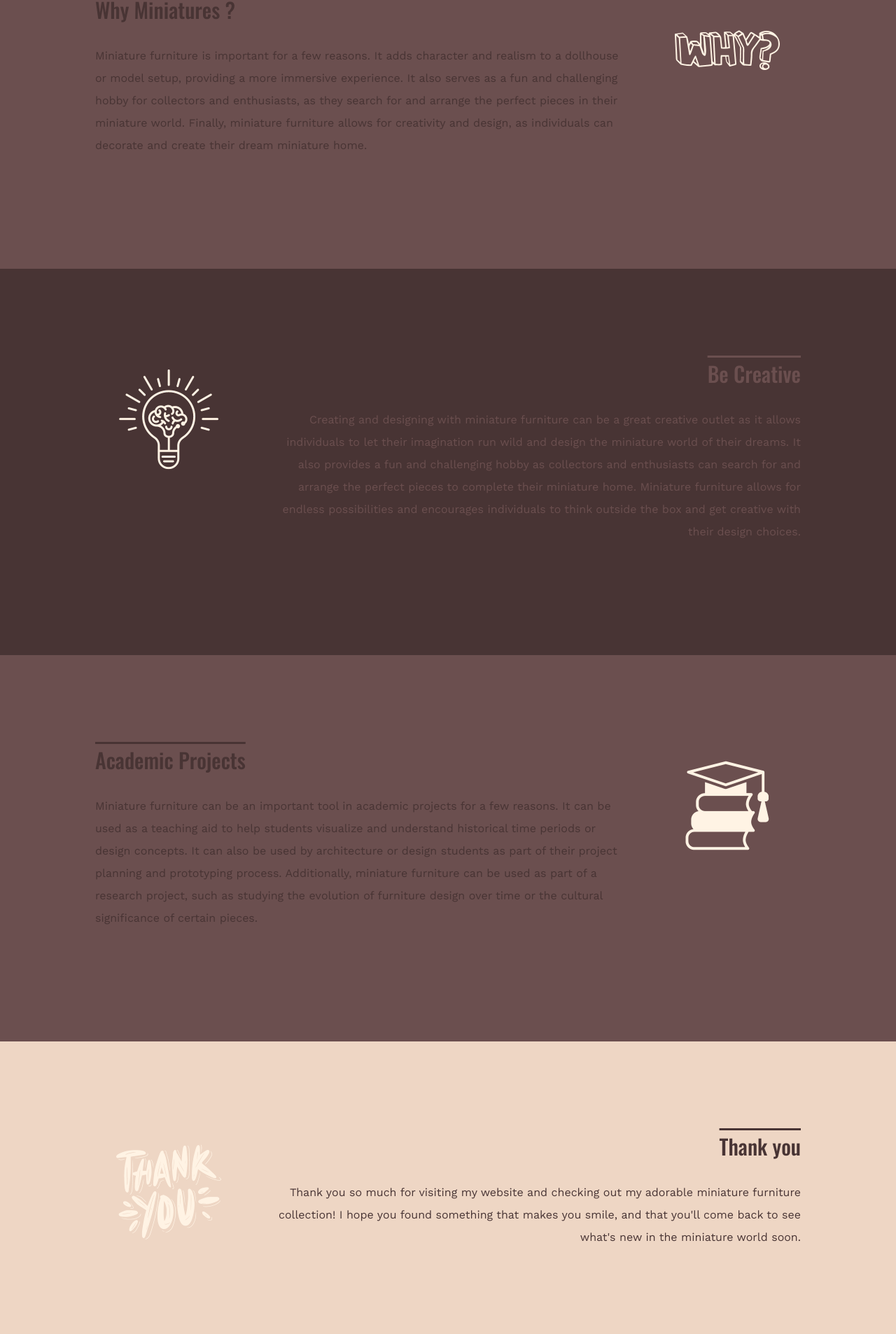
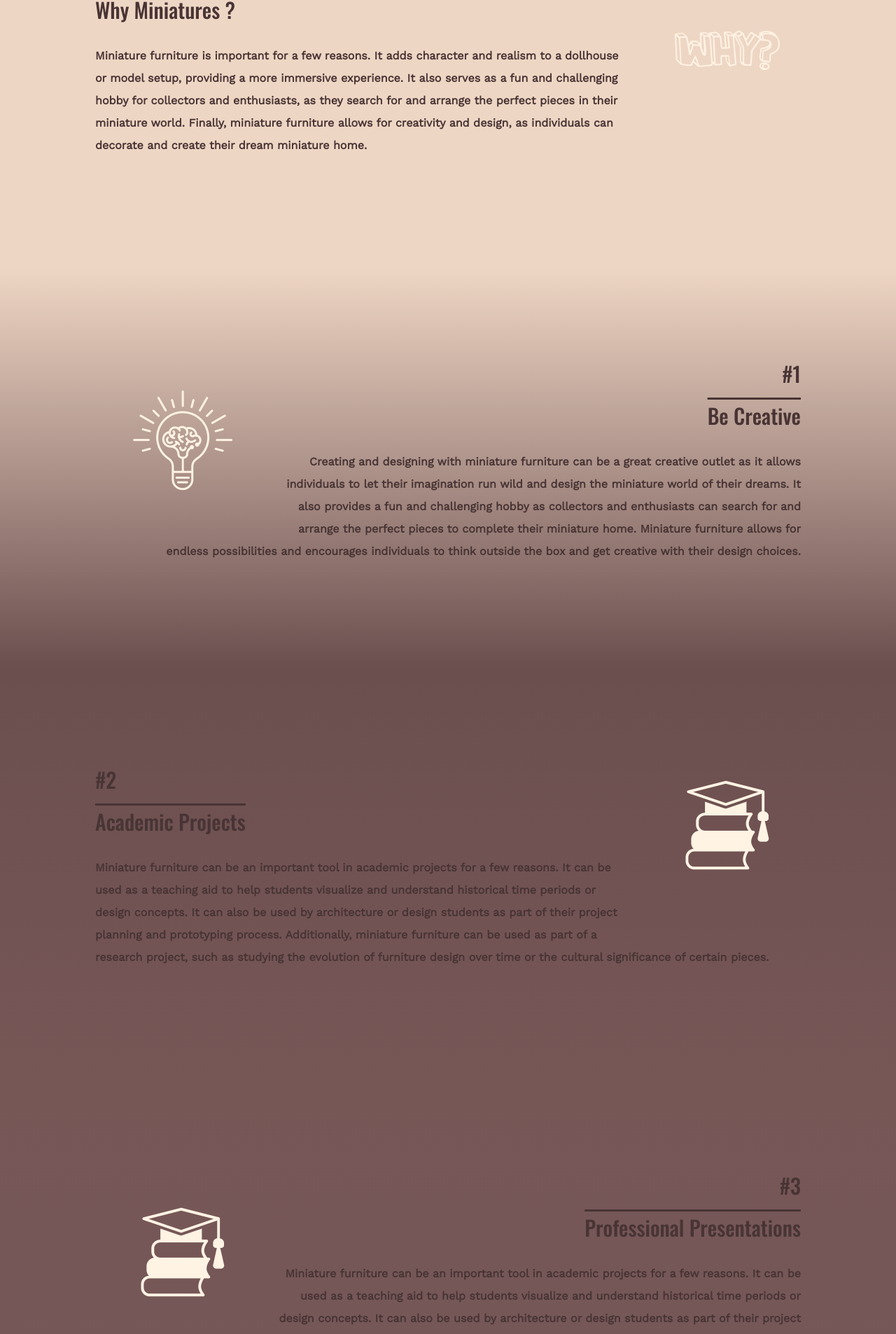
Before and after one commit to ChristopherShawCodes/Cozy-Cottage-Miniatures, a React (Create React App) app: page / in a window 1280 px wide. Shown: the part 3456-5362 px from the top of the page at 70% size. Built offline with nearby package versions, Linux system fonts and the light colour scheme.

Commit message:
added transitions to story block components

```diff
--- a/src/Components/Home/Home.css
+++ b/src/Components/Home/Home.css
@@ -298,12 +298,6 @@ a {
     overflow: hidden;
 }
 
-
-
-.creative{
-    color:var(--brownHoverColor)
-}
-
 .learn-more{
     width: 50%;
 }
@@ -329,6 +323,7 @@ a {
   min-height: 100vh;
   margin-top: 5rem;
   line-height: 2;
+  font-weight: 900;
 }
 
 .story-bg {
@@ -337,20 +332,36 @@ a {
   margin: 0 auto;
 }
 
-.story-bg.ship {
-  background-color: var(--brownHoverColor);
+.ours{
+    background: rgb(238,214,196);
+    background: linear-gradient(0deg, rgba(238,214,196,1) 0%, rgba(255,243,228,1) 41%);
 }
 
-.story-bg.seattle {
-  background-color: var(--brownColor);
+.story-bg.why {
+    background: rgb(238,214,196);
 }
 
-.story-bg.cat {
-    background-color: var(--brownHoverColor);
+.story-bg.creative {
+    background: rgb(107,79,79);
+    background: linear-gradient(0deg, rgba(107,79,79,1) 2%, rgba(238,214,196,1) 100%);}
+
+
+.story-bg.academic {
+    background: rgb(72,52,52);
+    background: linear-gradient(0deg, rgb(119, 86, 86) 0%, rgba(107,79,79,1) 100%);
+
 }
 
-.story-bg.bag {
-    background-color: var(--lightBrown);
+
+.professional{
+    background: rgb(107,79,79);
+    font-weight: 900;
+    background: linear-gradient(0deg, rgb(116, 88, 88) 0%, rgba(119,86,86,1) 100%);}
+
+
+.story-bg.thanks{
+    background: rgb(238,214,196);
+    background: linear-gradient(0deg, rgba(238,214,196,1) 0%, rgb(117, 88, 88) 100%);
 }
 
 .story-row {
@@ -365,9 +376,8 @@ a {
 
 .story-img {
   width: 25rem;
+  margin: 0 auto;
   float: left;
-  -webkit-transform: translate(-2rem, -3rem);
-  transform: translate(-2rem, -3rem);
 }
 
 .story-img.floatRight {
@@ -386,18 +396,20 @@ a {
 
 /* CONTACT SECTION */
 
-.content-container{
-    height: 100%;
-}
+
 
 .content-container h1{
-    padding-top: 10%;
+    padding-top: 25%;
+    background: none;
+    background: rgb(255,243,228);
+    background: linear-gradient(0deg, rgba(255,243,228,1) 0%, rgb(241, 213, 195) 100%);
 }
 
 .contact-section {
   position: relative;
   background-color: inherit;
   min-height: 50vh;
+  padding-top: 2rem;
 }
 
 .contact-text {
@@ -417,7 +429,6 @@ a {
     scale: 1.15;
     cursor: default;
 }
-
 
 
 #form {
@@ -550,9 +561,6 @@ a {
     clear: both;
   }
 
-  #color-correct{
-    color: red;
-  }
 
   .heading-primary-main {
     display: block;
--- a/src/Components/Home/Home.js
+++ b/src/Components/Home/Home.js
@@ -68,8 +68,8 @@ const Home = () => {
       </div>
 
 
-      <div className="story-wrap">
-        <div className="story-bg">
+      <div className="story-wrap ours">
+        <div className="story-bg ours">
           <div className="story-row">
             <img src={miniature} alt="story start" className="story-img" />
             <h2 className="story-heading">Our Miniatures</h2>
@@ -79,9 +79,9 @@ const Home = () => {
           </div>
         </div>
 
-        <div className="story-bg ship">
+        <div className="story-bg why">
           <div className="story-row textLeft">
-            <img src={why}alt="story ship" className="story-img floatRight" />
+            <img src={why}alt="story why" className="story-img floatRight" />
             <h2 className="story-heading" id='color-correct'>Why Miniatures ?</h2>
             <p className="story-text">
             Miniature furniture is important for a few reasons. It adds character and realism to a dollhouse or model setup, providing a more immersive experience. It also serves as a fun and challenging hobby for collectors and enthusiasts, as they search for and arrange the perfect pieces in their miniature world. Finally, miniature furniture allows for creativity and design, as individuals can decorate and create their dream miniature home.
@@ -89,31 +89,44 @@ const Home = () => {
           </div>
         </div>
 
-        <div className="story-bg seattle">
+        <div className="story-bg creative ">
           <div className="story-row">
-            <img src={creative} alt="story seattle" className="story-img" />
-            <h2 className="story-heading creative">Be Creative</h2>
+            <img src={creative} alt="story creative" className="story-img" />
+            <h2>#1</h2>
+            <h2 className="story-heading" id='creative'>Be Creative</h2>
             <p className="story-text creative">
             Creating and designing with miniature furniture can be a great creative outlet as it allows individuals to let their imagination run wild and design the miniature world of their dreams. It also provides a fun and challenging hobby as collectors and enthusiasts can search for and arrange the perfect pieces to complete their miniature home. Miniature furniture allows for endless possibilities and encourages individuals to think outside the box and get creative with their design choices.
             </p>
           </div>
         </div>
 
-        <div className="story-bg cat">
+        <div className="story-bg academic">
           <div className="story-row textLeft">
-            <img src={academic} alt="story cat" className="story-img floatRight" />
-            <h2 className="story-heading">Academic Projects</h2>
+            <img src={academic} alt="story academic" className="story-img floatRight" />
+            <h2>#2</h2>
+            <h2 className="story-heading" id='academic'>Academic Projects</h2>
             <p className="story-text">
             Miniature furniture can be an important tool in academic projects for a few reasons. It can be used as a teaching aid to help students visualize and understand historical time periods or design concepts. It can also be used by architecture or design students as part of their project planning and prototyping process. Additionally, miniature furniture can be used as part of a research project, such as studying the evolution of furniture design over time or the cultural significance of certain pieces.
             </p>
           </div>
         </div>
 
-        <div className="story-bg bag">
+        <div className="story-bg professional">
           <div className="story-row">
-            <img src={thanks} alt="story bag" className="story-img" />
-            <h2 className="story-heading color-correct">Thank you</h2>
+            <img src={academic} alt="story professional" className="story-img" />
+            <h2>#3</h2>
+            <h2 className="story-heading">Professional Presentations</h2>
             <p className="story-text">
+            Miniature furniture can be an important tool in academic projects for a few reasons. It can be used as a teaching aid to help students visualize and understand historical time periods or design concepts. It can also be used by architecture or design students as part of their project planning and prototyping process. Additionally, miniature furniture can be used as part of a research project, such as studying the evolution of furniture design over time or the cultural significance of certain pieces.
+            </p>
+          </div>
+        </div>
+
+        <div className="story-bg thanks">
+          <div className="story-row textLeft">
+            <img src={thanks} alt="story thanks" className="story-img floatRight" />
+            <h2 className="story-heading thanks">Thank you</h2>
+            <p className="story-text thanks">
             Thank you so much for visiting my website and checking out my adorable miniature furniture collection! I hope you found something that makes you smile, and that you'll come back to see what's new in the miniature world soon.
             </p>
           </div>
```
